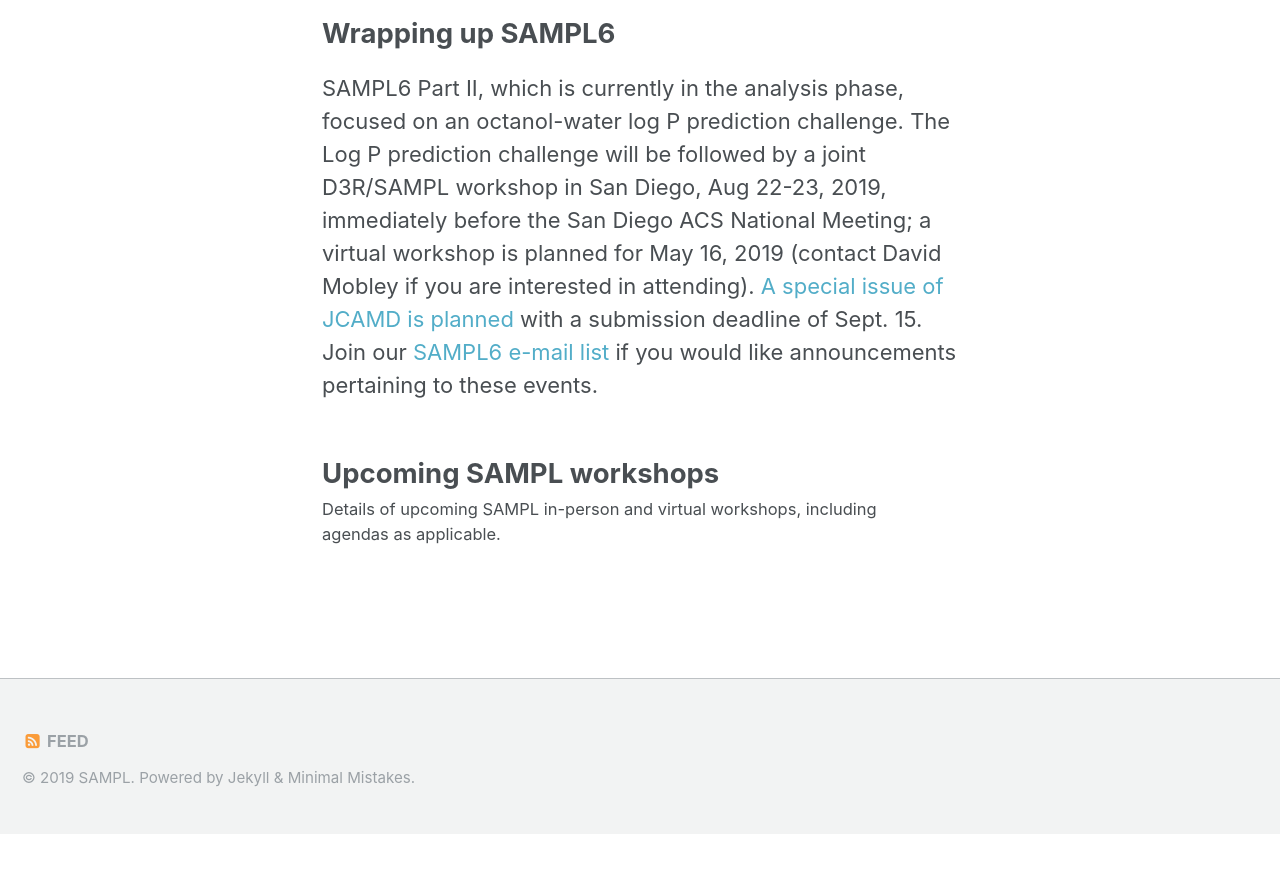
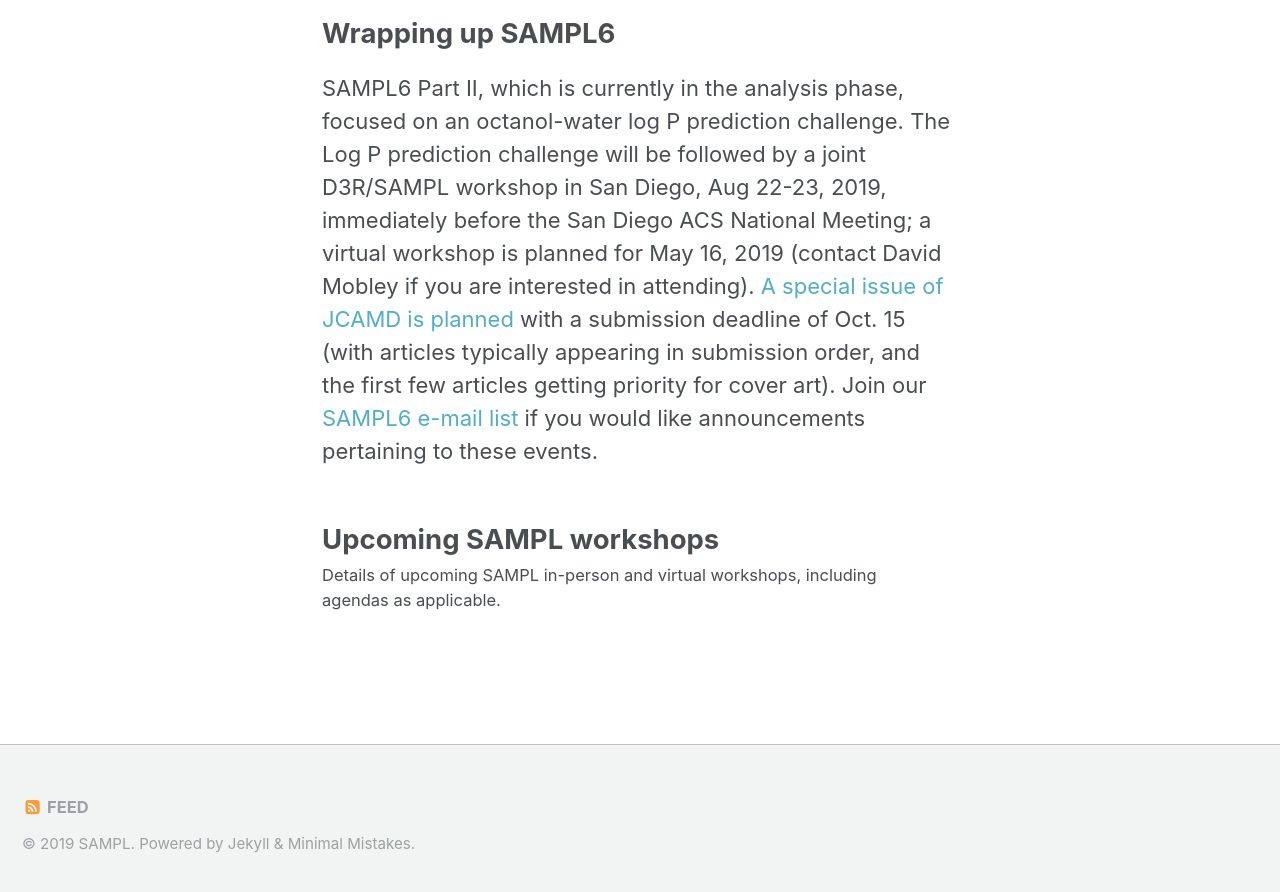
Before and after one commit to samplchallenges/samplchallenges.github.io, a Jekyll site: the page built from _current_challenges/index.md, in a window 1280 px wide and 900 px high, scrolled down 1812 px. Shown: the top 892 px of the window. Built offline with Jekyll 4.4.1, drawn with Linux system fonts in a browser that asks for light colours; before the commit the page ends 2646 px from its top, so only the background shows below that.

Commit message:
Update SAMPL6 part II deadline

```diff
--- a/_current_challenges/index.md
+++ b/_current_challenges/index.md
@@ -30,7 +30,7 @@
 
 ## Wrapping up SAMPL6
 
-SAMPL6 Part II, which is currently in the analysis phase, focused on an octanol-water log P prediction challenge. The Log P prediction challenge will be followed by a joint D3R/SAMPL workshop in San Diego, Aug 22-23, 2019, immediately before the San Diego ACS National Meeting; a virtual workshop is planned for May 16, 2019 (contact David Mobley if you are interested in attending). [A special issue of JCAMD is planned](https://samplchallenges.github.io/roadmap/specialissues/) with a submission deadline of Sept. 15. Join our [SAMPL6 e-mail list](http://eepurl.com/gaAA0H) if you would like announcements pertaining to these events.
+SAMPL6 Part II, which is currently in the analysis phase, focused on an octanol-water log P prediction challenge. The Log P prediction challenge will be followed by a joint D3R/SAMPL workshop in San Diego, Aug 22-23, 2019, immediately before the San Diego ACS National Meeting; a virtual workshop is planned for May 16, 2019 (contact David Mobley if you are interested in attending). [A special issue of JCAMD is planned](https://samplchallenges.github.io/roadmap/specialissues/) with a submission deadline of Oct. 15 (with articles typically appearing in submission order, and the first few articles getting priority for cover art). Join our [SAMPL6 e-mail list](http://eepurl.com/gaAA0H) if you would like announcements pertaining to these events.
 
 
 {% for collection in site.collections %}
```
